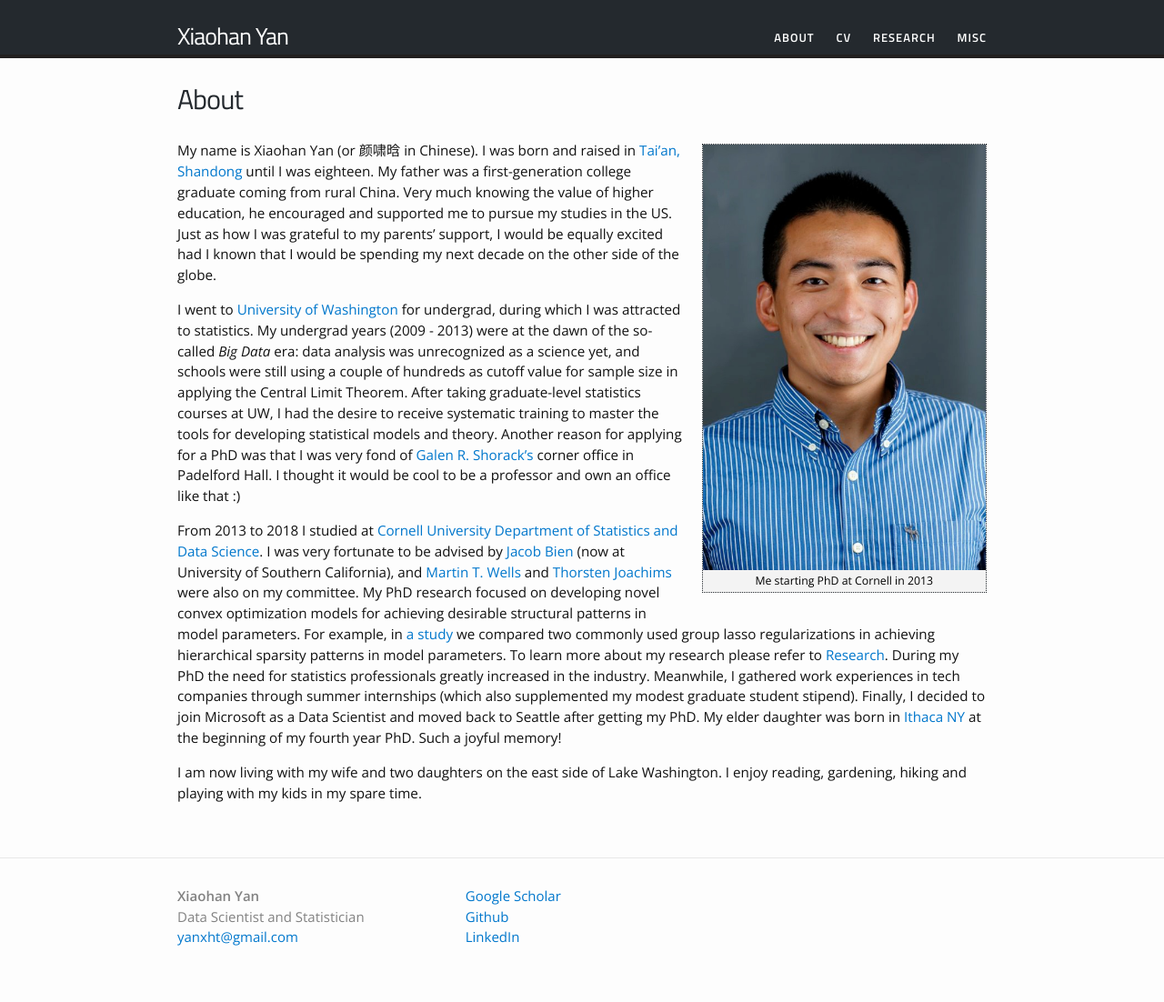
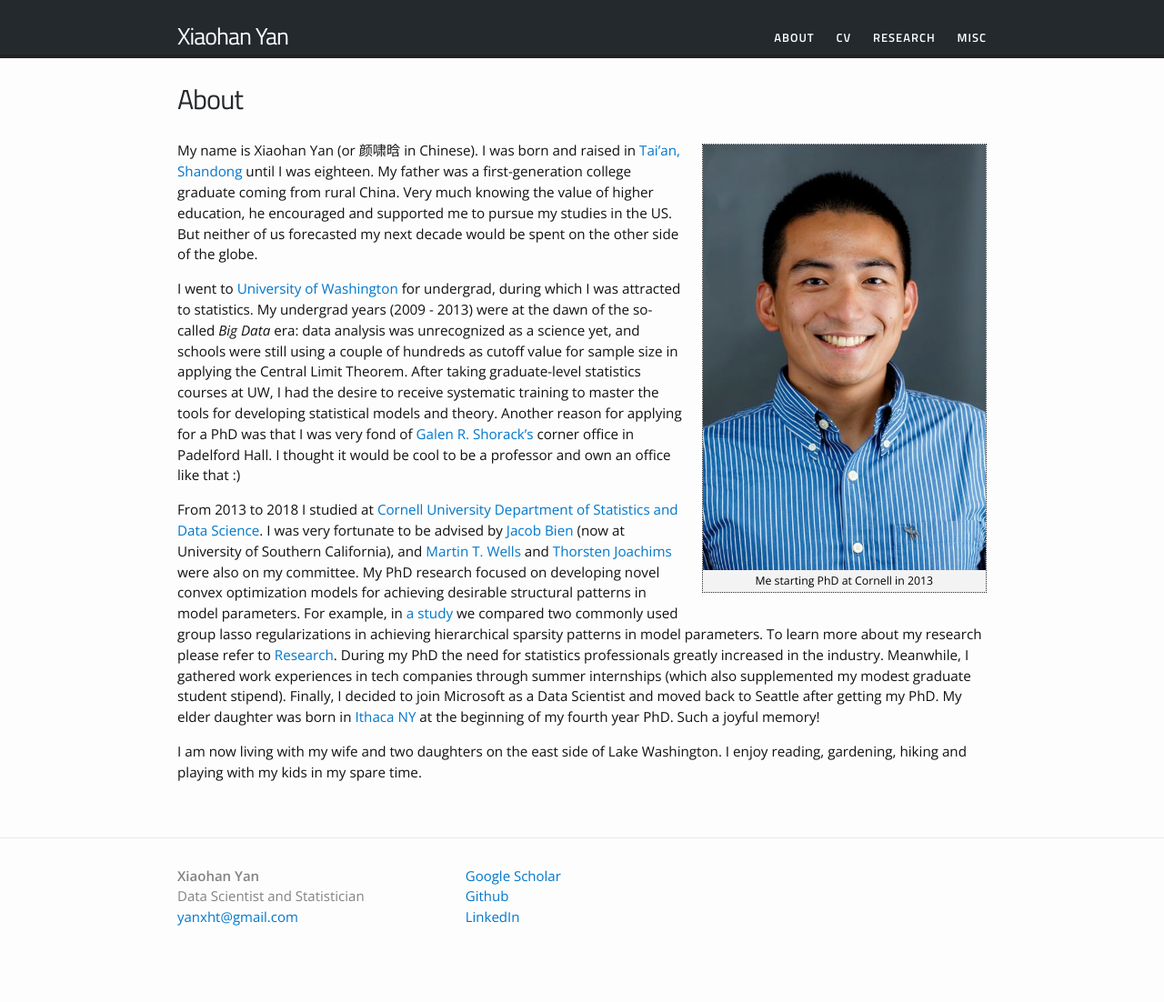
Before and after one commit to yanxht/yanxht.github.io, a Jekyll site: the page built from about.md, in a window 1280 px wide. Shown: the whole page at 91% size. Built offline with Jekyll 4.4.1, drawn with Linux system fonts in a browser that asks for light colours; after the commit the page ends 1079 px from its top, so only the background shows below that.

Commit message:
Update about page

```diff
--- a/about.md
+++ b/about.md
@@ -6,7 +6,7 @@
 
 {% include image_caption.html url="/images/yan_portrait.jpeg" caption="Me starting PhD at Cornell in 2013" width_perc=35 align="right" %}
 
-My name is Xiaohan Yan (or 颜啸晗 in Chinese). I was born and raised in [Tai'an, Shandong](https://en.wikipedia.org/wiki/Tai%27an) until I was eighteen. My father was a first-generation college graduate coming from rural China. Very much knowing the value of higher education, he encouraged and supported me to pursue my studies in the US. Just as how I was grateful to my parents' support, I would be equally excited had I known that I would be spending my next decade on the other side of the globe.
+My name is Xiaohan Yan (or 颜啸晗 in Chinese). I was born and raised in [Tai'an, Shandong](https://en.wikipedia.org/wiki/Tai%27an) until I was eighteen. My father was a first-generation college graduate coming from rural China. Very much knowing the value of higher education, he encouraged and supported me to pursue my studies in the US. But neither of us forecasted my next decade would be spent on the other side of the globe.
 
 I went to [University of Washington](https://www.washington.edu) for undergrad, during which I was attracted to statistics. My undergrad years (2009 - 2013) were at the dawn of the so-called *Big Data* era: data analysis was unrecognized as a science yet, and schools were still using a couple of hundreds as cutoff value for sample size in applying the Central Limit Theorem. After taking graduate-level statistics courses at UW, I had the desire to receive systematic training to master the tools for developing statistical models and theory. Another reason for applying for a PhD was that I was very fond of [Galen R. Shorack's](https://www.stat.washington.edu/galen/) corner office in Padelford Hall. I thought it would be cool to be a professor and own an office like that :)
 
```
